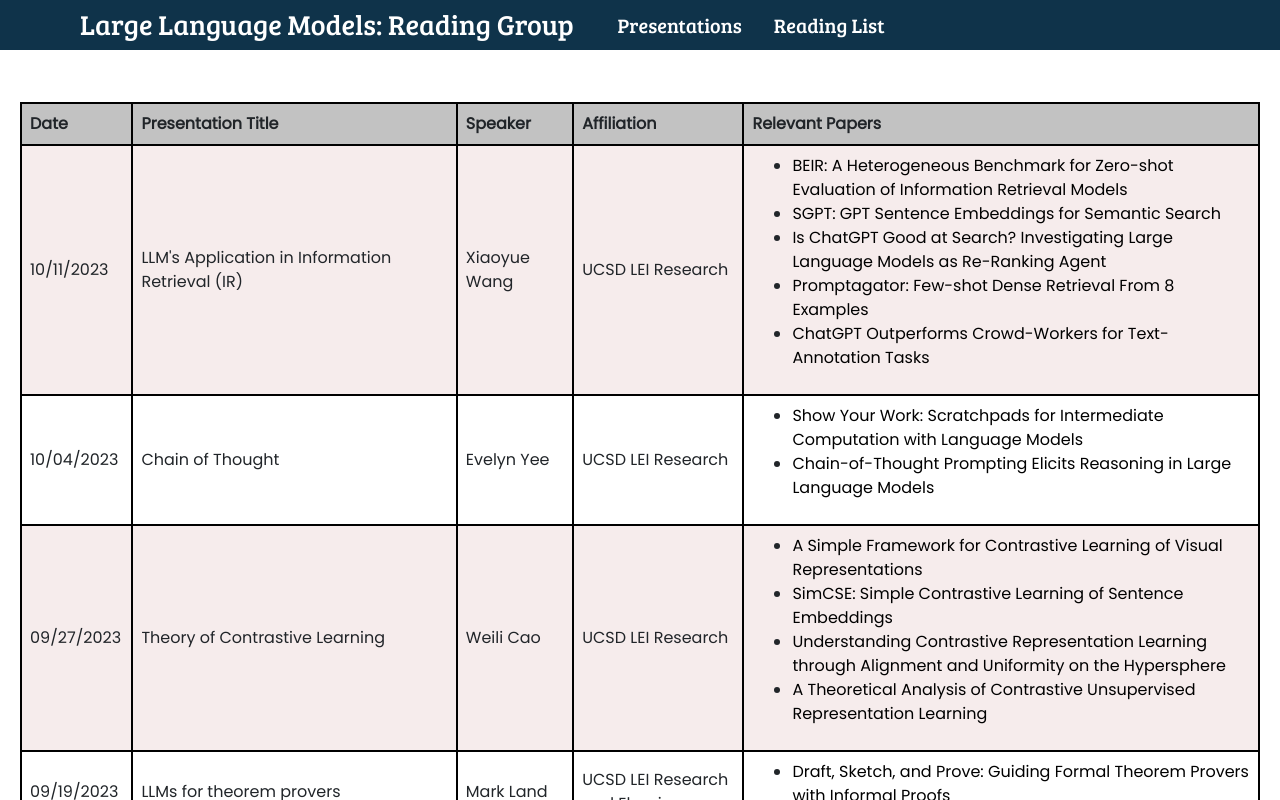
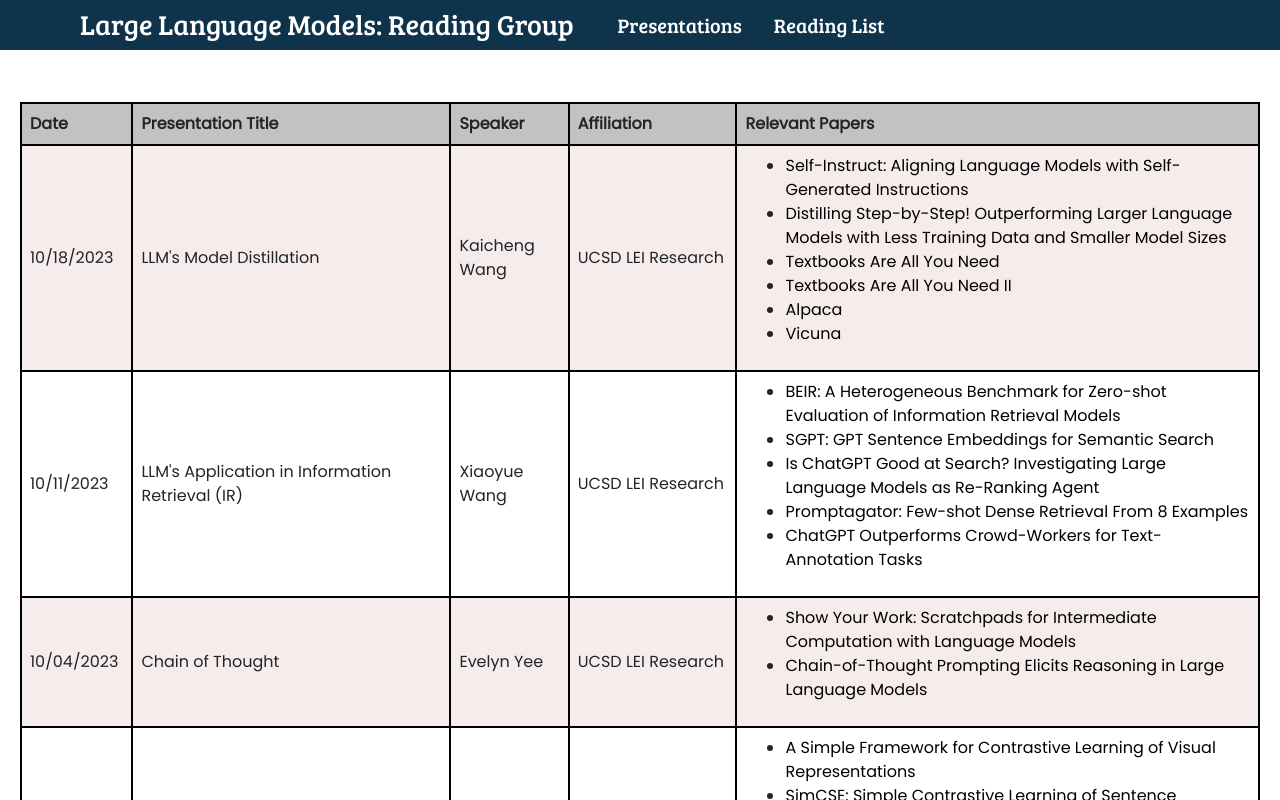
Before and after one commit to lei-seminar/lei-seminar.github.io, a React (Create React App) app: page / in a window 1280 px wide. Shown: the top 800 px of the page. Built offline with nearby package versions, Linux system fonts and the light colour scheme.

Commit message:
Adding presentation data for 18th october

```diff
--- a/src/data/presenatationData.js
+++ b/src/data/presenatationData.js
@@ -11,6 +11,20 @@ export const TABLE_HEADERS = [
 ];
 
 export const ENTRIES = [
+    {
+        "Date": "10/18/2023",
+        "Presentation Title": "LLM's Model Distillation",
+        "Speaker": "Kaicheng Wang",
+        "Affiliation": "UCSD LEI Research",
+        "Relevant Papers": [
+            ["Self-Instruct: Aligning Language Models with Self-Generated Instructions", "https://urldefense.com/v3/__https://aclanthology.org/2023.acl-long.754/__;!!Mih3wA!A1cnW49UB7ZYc_dz04A2Yk97BivF5qoLe0P0mYQsR0g-zeuOoce4V3XhI5ya4rR30de8a70DEPb4FQ9atMnlrZHtGw$"],
+            ["Distilling Step-by-Step! Outperforming Larger Language Models with Less Training Data and Smaller Model Sizes", "https://urldefense.com/v3/__https://arxiv.org/abs/2305.02301__;!!Mih3wA!A1cnW49UB7ZYc_dz04A2Yk97BivF5qoLe0P0mYQsR0g-zeuOoce4V3XhI5ya4rR30de8a70DEPb4FQ9atMmzka9JNg$"],
+            ["Textbooks Are All You Need", "https://urldefense.com/v3/__https://arxiv.org/abs/2306.11644__;!!Mih3wA!A1cnW49UB7ZYc_dz04A2Yk97BivF5qoLe0P0mYQsR0g-zeuOoce4V3XhI5ya4rR30de8a70DEPb4FQ9atMnkL58Y_g$"],
+            ["Textbooks Are All You Need II", "Textbooks Are All You Need II"],
+            ["Alpaca", "https://urldefense.com/v3/__https://crfm.stanford.edu/2023/03/13/alpaca.html__;!!Mih3wA!A1cnW49UB7ZYc_dz04A2Yk97BivF5qoLe0P0mYQsR0g-zeuOoce4V3XhI5ya4rR30de8a70DEPb4FQ9atMnboV9SRA$"],
+            ["Vicuna", "https://urldefense.com/v3/__https://lmsys.org/blog/2023-03-30-vicuna/__;!!Mih3wA!A1cnW49UB7ZYc_dz04A2Yk97BivF5qoLe0P0mYQsR0g-zeuOoce4V3XhI5ya4rR30de8a70DEPb4FQ9atMkVzzLnqQ$"]
+        ],
+    },
      {
         "Date": "10/11/2023",
         "Presentation Title": "LLM's Application in Information Retrieval (IR)",
```
